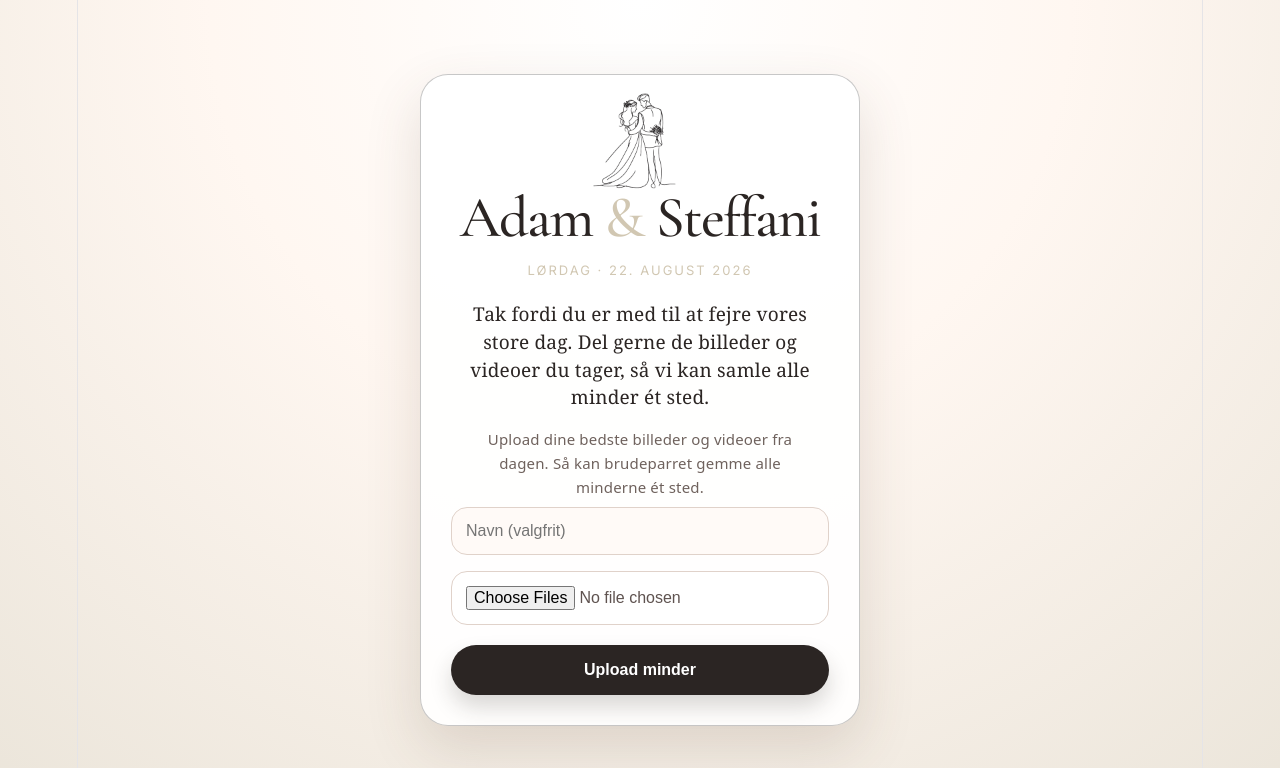
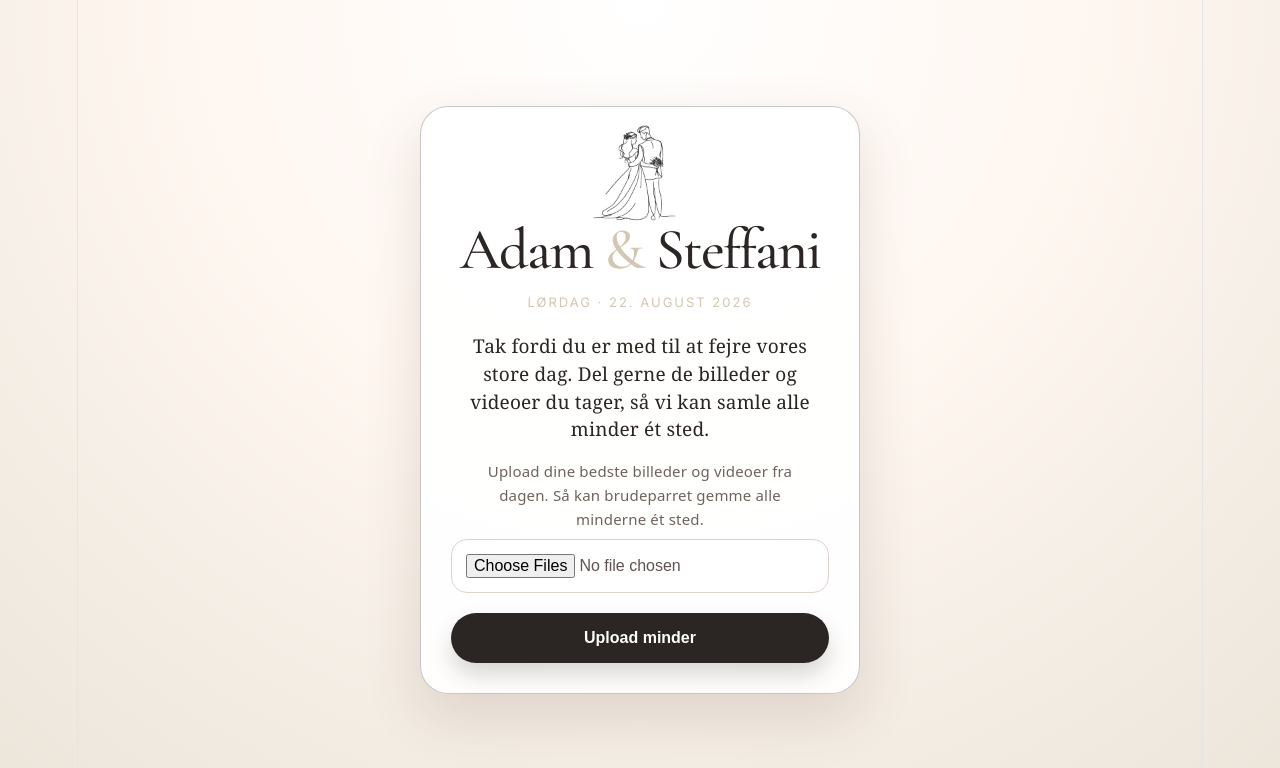
Before and after one commit to sabr5840/wedding-upload, a React (Vite) app: page / in a window 1280 px wide. Shown: the top 768 px of the page. Built offline with nearby package versions, Linux system fonts and the light colour scheme.

Commit message:
Fix name

```diff
--- a/src/pages/LandingPage.jsx
+++ b/src/pages/LandingPage.jsx
@@ -97,14 +97,7 @@ function LandingPage() {
         </p>
 
         <form onSubmit={handleUpload} className="form">
-          <label>
-            <input
-              type="text"
-              placeholder="Navn (valgfrit)"
-              value={guestName}
-              onChange={(e) => setGuestName(e.target.value)}
-            />
-          </label>
+
 
           <label className="uploadBox">
             <input
```
